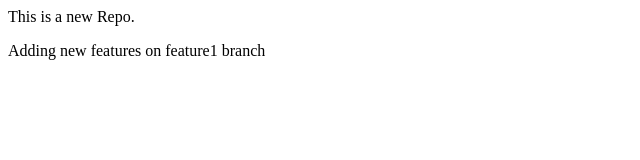
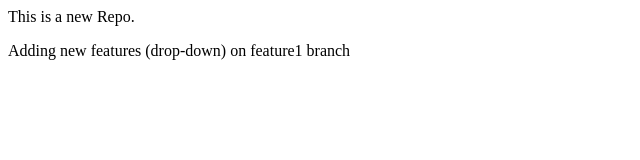
Before and after one commit to RVrishavRV/localRepo, a plain HTML site: page index.html in a window 1280 px wide. Shown: the full height of the page, 0-640 px from the left. Drawn offline with Linux system fonts and the light colour scheme.

Commit message:
Drop-down Added in index.html file

```diff
--- a/index.html
+++ b/index.html
@@ -1,2 +1,2 @@
 <p>This is a new Repo.</p>
-<p>Adding new features on feature1 branch</p>
+<p>Adding new features (drop-down) on feature1 branch</p>
```
